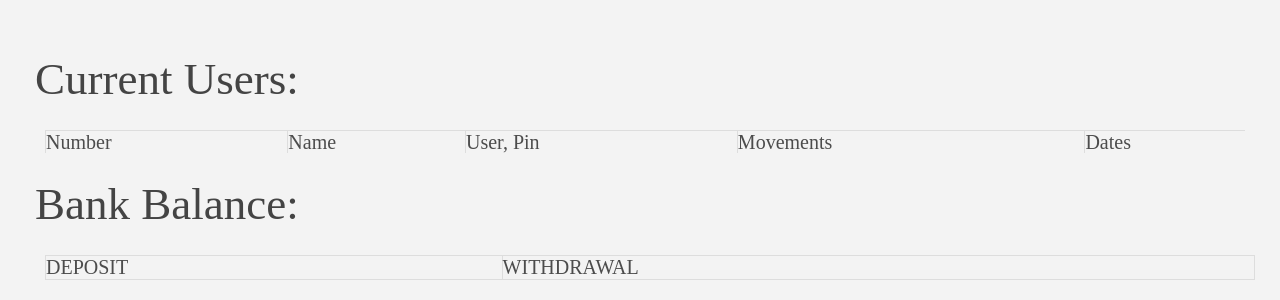
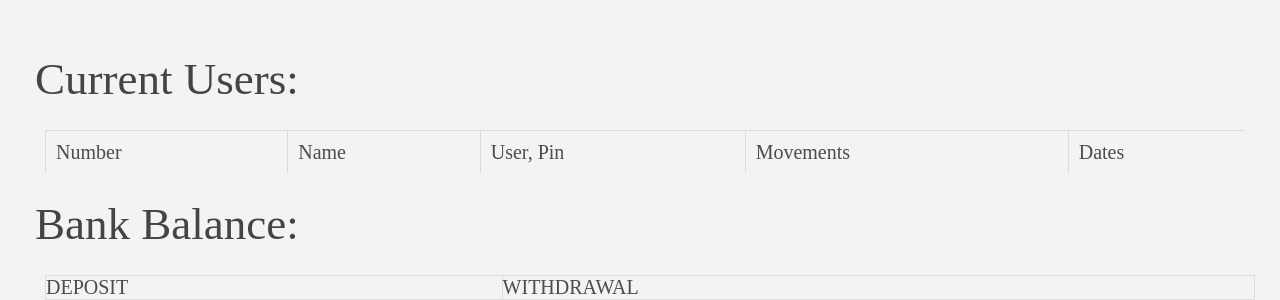
Before and after one commit to ariyagoudarzi/javascript-bankist-app, a plain HTML site: page index.html in a window 1280 px wide. Shown: the part 901-1201 px from the top of the page. Drawn offline with Linux system fonts and the light colour scheme.

Commit message:
Update index.html

```diff
--- a/index.html
+++ b/index.html
@@ -132,14 +132,14 @@
         <div class="users">
           <div>
             <p class="balance__value">Current Users:</p>
-            <div style="overflow-x:auto;">
+            <div class="scroll-table">
               <table class="users-label">
                 <tr>
-                  <th>Number</th>
-                  <th>Name</th>
-                  <th>User, Pin</th>
-                  <th>Movements</th>
-                  <th>Dates</th>
+                  <th style="padding: 10px;">Number</th>
+                  <th style="padding: 10px;">Name</th>
+                  <th style="padding: 10px;">User, Pin</th>
+                  <th style="padding: 10px;">Movements</th>
+                  <th style="padding: 10px;">Dates</th>
                 </tr>
               </table>
             </div>
@@ -160,7 +160,6 @@
         </div>
       </div>
     </main>
-
     <script src="script.js"></script>
   </body>
 </html>
```
